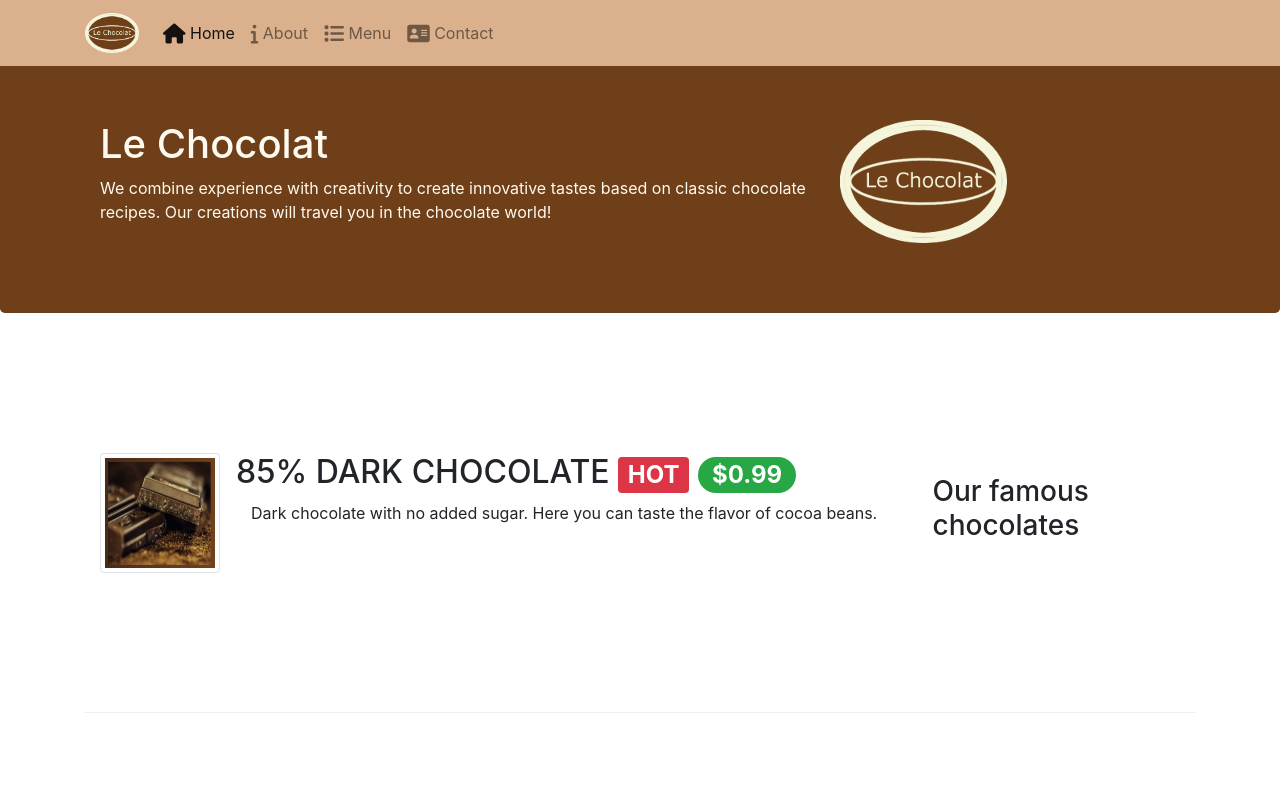
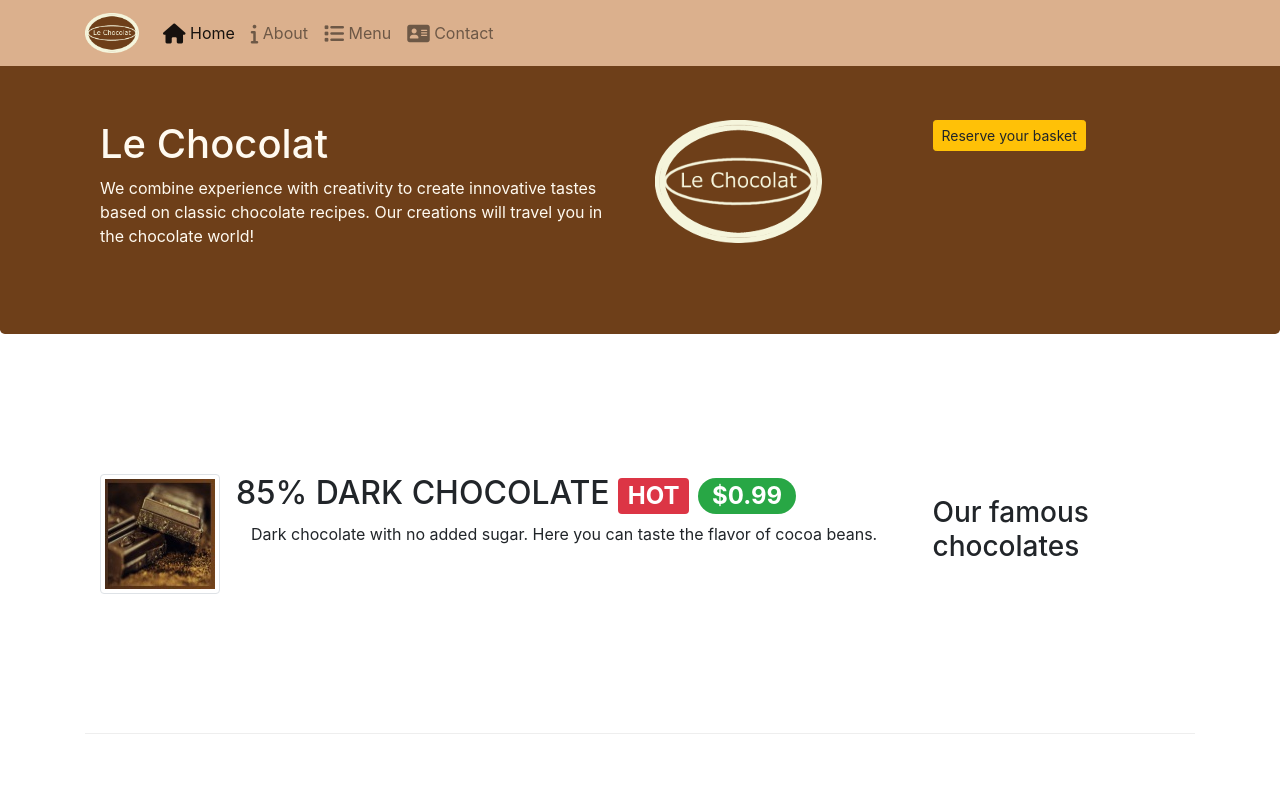
Before and after one commit to alicnc/leChocolat, a plain HTML site: page index.html in a window 1280 px wide. Shown: the top 800 px of the page. Drawn offline with nearby package versions, Linux system fonts and the light colour scheme.

Commit message:
assignment 9 task 2

```diff
--- a/index.html
+++ b/index.html
@@ -54,14 +54,18 @@
     <header class="jumbotron">
         <div class="container">
             <div class="row row-header">
-                <div class="col-12 col-sm-8">
+                <div class="col-6 col-sm-6">
                     <h1>Le Chocolat</h1>
                     <p>We combine experience with creativity to create innovative tastes based on classic chocolate
                         recipes. Our creations will travel you in the chocolate world!</p>
                 </div>
                 <!--Logo-->
-                <div class="col col-sm">
+                <div class="col col-sm-3">
                     <img src="images/logo.png" class="img-fluid">
+                </div>
+                <!-- yellow reserve button -->
+                <div class="col col-sm-3">
+                    <a class="btn btn-warning btn-sm" href="#reserve-form" role="button">Reserve your basket</a>
                 </div>
             </div>
         </div>
@@ -126,7 +130,7 @@
         <!--Reserve your basket-->
         <div class="row justify-content-center mt-5 mb-5">
             <div class="col-md-8">
-                <div class="card">
+                <div id="reserve-form" class="card">
                     <h5 class="card-header bg-warning text-white ">Reserve Your Basket</h5>
                     <div class="card-body">
                         <div class="row">
```
